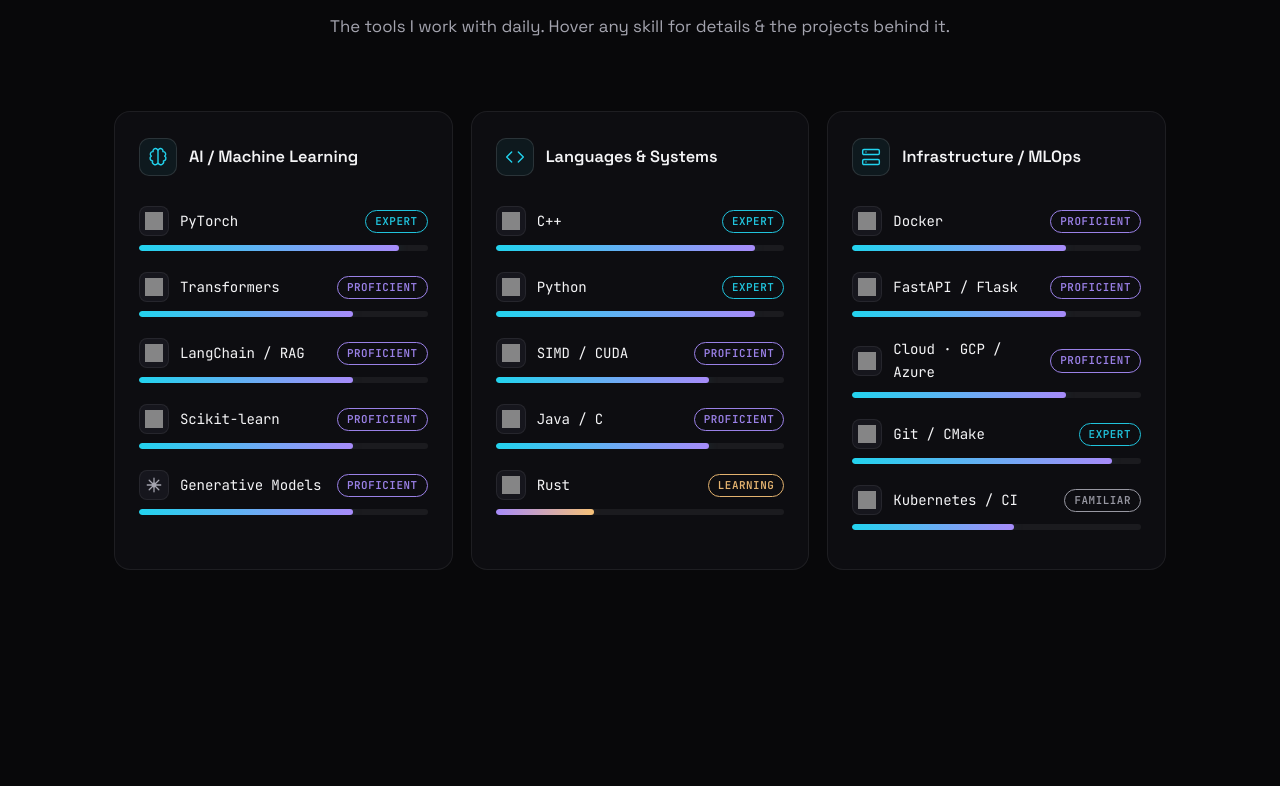
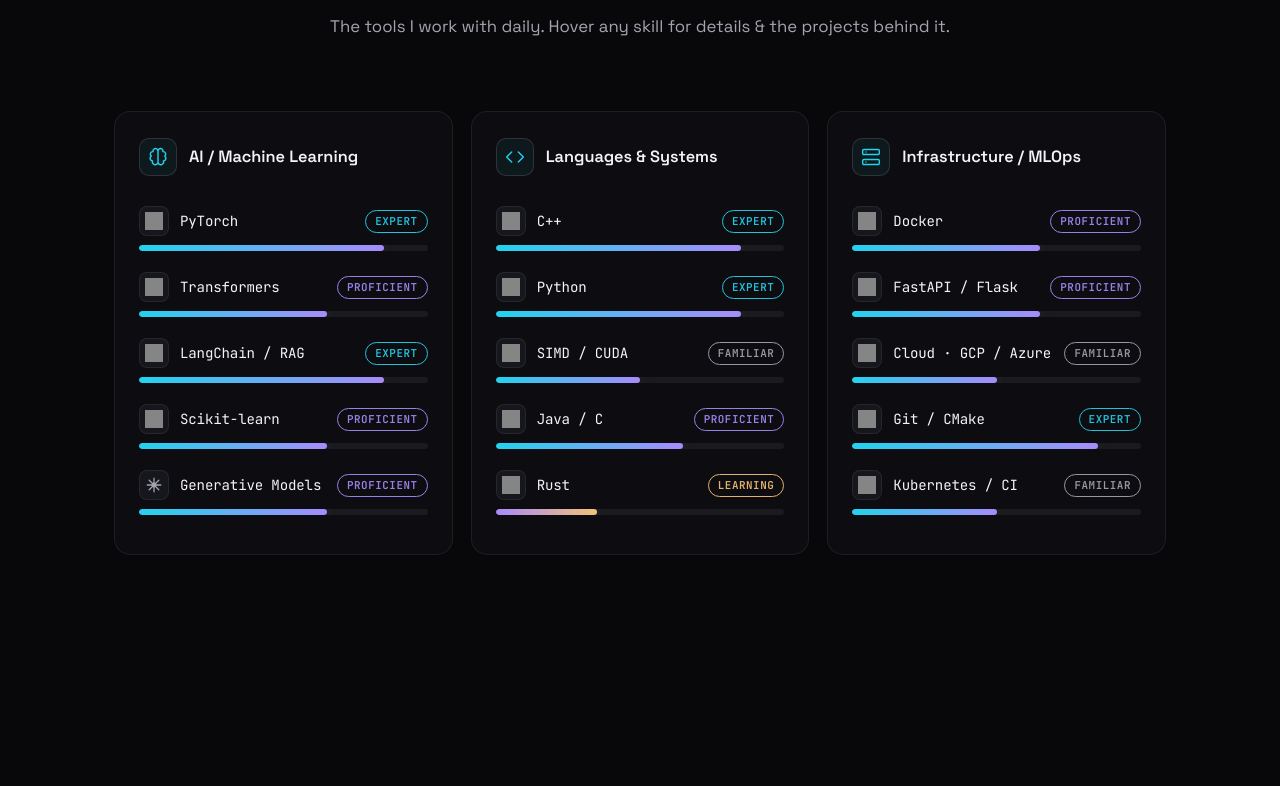
Before and after one commit to Mathieu-Le-Gouill/mathieu.dev.io, a plain HTML site: page index.html in a window 1280 px wide. Shown: the part 1954-2740 px from the top of the page. Drawn offline with Linux system fonts and the light colour scheme; grey boxes are pictures that could not be loaded.

Commit message:
fix: skill bar and exp content

```diff
--- a/index.html
+++ b/index.html
@@ -242,7 +242,7 @@
       <span class="node"></span>
       <div class="when">Jul 2022 → Dec 2022 · 6 months</div>
       <div class="head"><h3>Software Intern · AI Assistants</h3><span class="at">@</span><span class="org">Genesys</span></div>
-      <p class="desc">On the <strong>Agent Assist</strong> team building on Google Agent Assist. Developed interactive web tools with <strong>Vue.js &amp; Node.js</strong> to visualise agent and chatbot interactions, designed dynamic <strong>Chart.js</strong> dashboards to evaluate suggestion quality, and won time at the Genesys hackathon building a conversational AI with <strong>DialogFlow &amp; the OpenAI API</strong>.</p>
+      <p class="desc">On the <strong>Agent Assist</strong> team building on Google Agent Assist. Developed interactive web tools with <strong>Vue.js &amp; Node.js</strong> to visualise agent and chatbot interactions, designed dynamic <strong>Chart.js</strong> dashboards to evaluate suggestion quality, and participed at the Genesys hackathon building a conversational AI with <strong>DialogFlow &amp; the OpenAI API</strong>.</p>
       <div class="tags"><span class="tag">Vue.js</span><span class="tag">Node.js</span><span class="tag">Chart.js</span><span class="tag">DialogFlow</span><span class="tag">OpenAI API</span></div>
     </div>
 
--- a/skills.js
+++ b/skills.js
@@ -6,7 +6,7 @@
   const REPO = 'https://github.com/Mathieu-Le-Gouill/';
 
   // bar length is derived from the level, so it never looks arbitrary
-  const LEVELS = { expert: 90, proficient: 74, familiar: 56, learning: 34 };
+  const LEVELS = { expert: 85, proficient: 65, familiar: 50, learning: 35 };
 
   // inline fallback icons for skills without a brand logo
   const ICONS = {
@@ -26,7 +26,7 @@
           desc: 'Attention architectures implemented from scratch.',
           subs: ['Multi-Head Attention', 'BERT', 'CamemBERT', 'Tokenizers'],
           project: { label: 'Transformer-EN-FR', url: REPO + 'Transformer-EN-FR' } },
-        { name: 'LangChain / RAG', slug: 'langchain', level: 'proficient',
+        { name: 'LangChain / RAG', slug: 'langchain', level: 'expert',
           desc: 'Retrieval-augmented pipelines over private data.',
           subs: ['LangGraph', 'Langfuse', 'Vector stores', 'Embeddings'],
           project: { label: 'LangChain_RAG', url: REPO + 'LangChain_RAG' } },
@@ -52,7 +52,7 @@
           desc: 'Daily language for ML, tooling & APIs.',
           subs: ['asyncio', 'typing', 'NumPy', 'Pandas'],
           project: { label: 'Mini-Git', url: REPO + 'Mini-Git' } },
-        { name: 'SIMD / CUDA', slug: 'nvidia', level: 'proficient',
+        { name: 'SIMD / CUDA', slug: 'nvidia', level: 'familiar',
           desc: 'Low-level vectorisation for CPU & GPU.',
           subs: ['AVX', 'Intrinsics', 'Kernels', 'Cache-aware'],
           project: { label: 'Deep_Library_Cpp', url: REPO + 'Deep_Libray_Cpp' } },
@@ -78,7 +78,7 @@
           desc: 'Serving models as clean REST APIs.',
           subs: ['Uvicorn', 'Pydantic', 'REST', 'TOCK'],
           project: { label: 'LangChain_RAG', url: REPO + 'LangChain_RAG' } },
-        { name: 'Cloud · GCP / Azure', slug: 'googlecloud', level: 'proficient',
+        { name: 'Cloud · GCP / Azure', slug: 'googlecloud', level: 'familiar',
           desc: 'Deploying & evaluating models in the cloud.',
           subs: ['Google Cloud', 'Azure ML', 'Vertex AI'],
           context: 'Used @ Crédit Mutuel Arkéa' },
```
